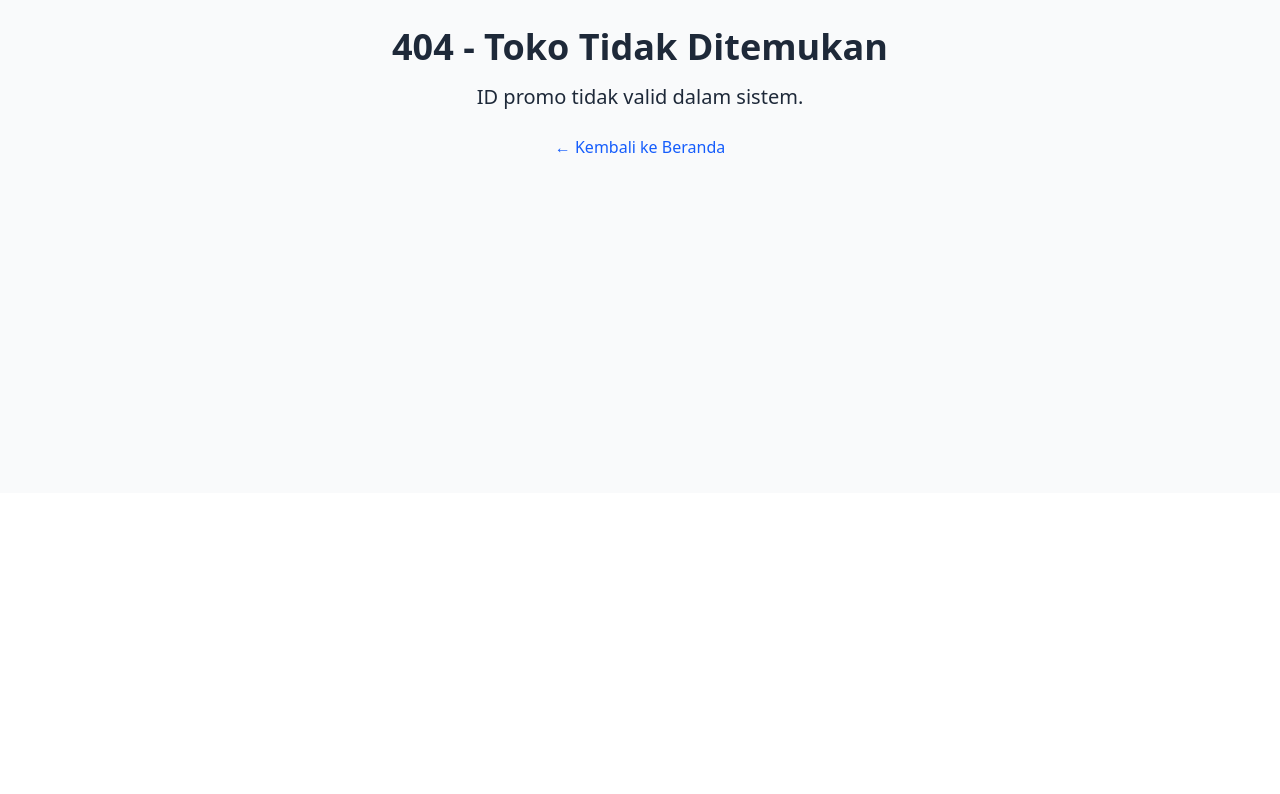
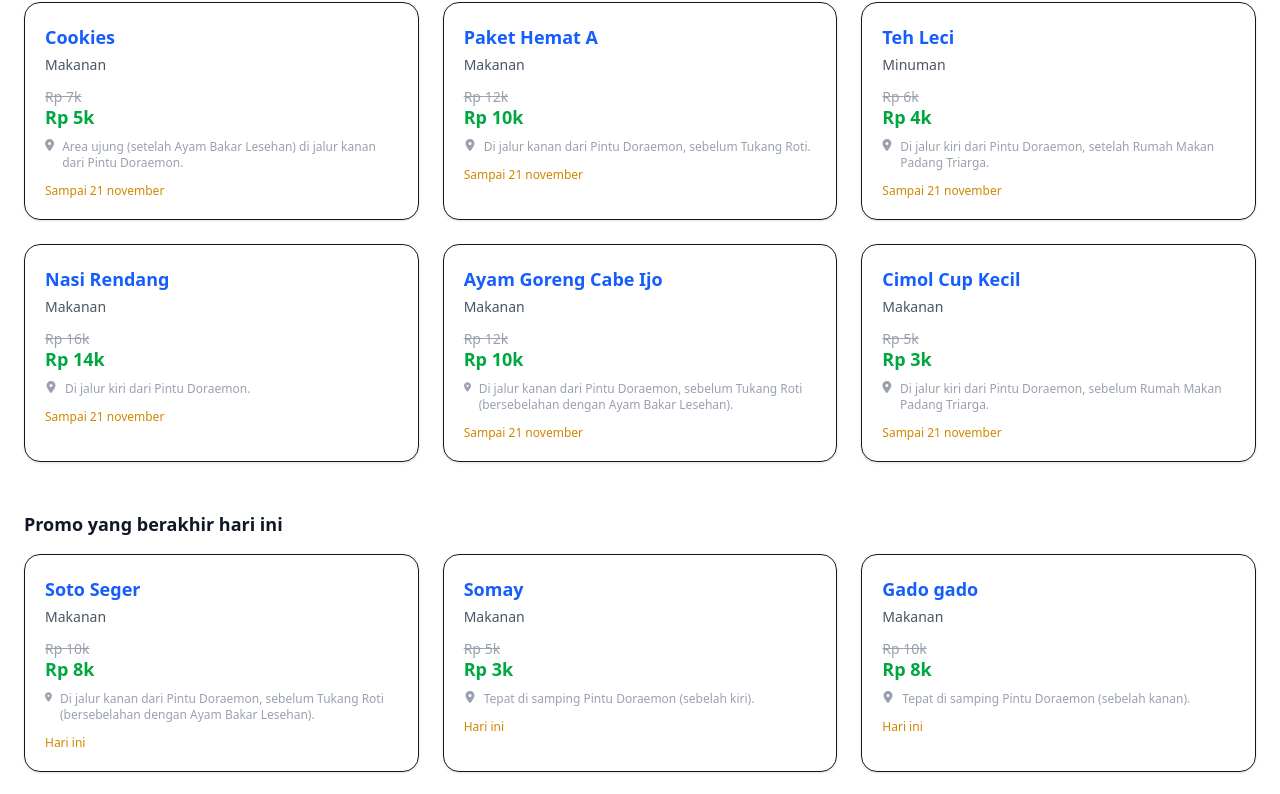
Before and after one commit to Arjuna-Ragil/dora, a Next.js app: page /promo in a window 1280 px wide. Before the commit this address had no page. Shown: the part 307-1101 px from the top of the page. Before the commit the page ends 800 px from the top, so only its background shows below. Built offline with nearby package versions, Linux system fonts and the light colour scheme; a web font is replaced by a local one.

Commit message:
hampir fix

```diff
--- /dev/null
+++ b/src/app/promo/component/PromoSection.jsx
@@ -0,0 +1,78 @@
+"use client";
+
+import { motion } from "framer-motion";
+import { FaLocationDot } from "react-icons/fa6";
+
+const PromoSection = ({ promoItems }) => {
+  return (
+    <>
+      {/* Promo Sections */}
+      <section className="mt-12">
+        <h2 className="text-lg font-semibold mb-4">Promo Terbaru</h2>
+        <div className="grid grid-cols-1 md:grid-cols-2 lg:grid-cols-3 gap-6">
+          {promoItems.slice(0, 6).map((item, i) => (
+            <motion.div
+              key={i}
+              initial={{ opacity: 0, y: 20 }}
+              animate={{ opacity: 1, y: 0 }}
+              transition={{ delay: i * 0.05 }}
+              className="border rounded-2xl p-5 shadow-sm hover:shadow-md cursor-pointer"
+            >
+              <h3 className="text-blue-600 font-semibold text-lg">
+                {item.menu[0].nama}
+              </h3>
+              <p className="text-sm text-gray-600 mt-1">{item.kategori}</p>
+
+              <div className="mt-3 text-sm">
+                <p className="text-gray-400 line-through">
+                  Rp {item.menu[0].harga}k
+                </p>
+                <p className="text-green-600 font-semibold text-lg -mt-1">
+                  Rp {item.menu[0].harga - 2}k
+                </p>
+              </div>
+
+              <p className="flex gap-2 text-xs text-gray-400 mt-2"><FaLocationDot /> {item.lokasi_sederhana}</p>
+              <p className="text-xs text-yellow-600 mt-3">Sampai 21 november</p>
+            </motion.div>
+          ))}
+        </div>
+      </section>
+
+      <section className="mt-12 mb-20">
+        <h2 className="text-lg font-semibold mb-4">
+          Promo yang berakhir hari ini
+        </h2>
+        <div className="grid grid-cols-1 md:grid-cols-2 lg:grid-cols-3 gap-6">
+          {promoItems.slice(6, 12).map((item, i) => (
+            <motion.div
+              key={i}
+              initial={{ opacity: 0, y: 20 }}
+              animate={{ opacity: 1, y: 0 }}
+              transition={{ delay: i * 0.05 }}
+              className="border rounded-2xl p-5 shadow-sm hover:shadow-md cursor-pointer"
+            >
+              <h3 className="text-blue-600 font-semibold text-lg">
+                {item.menu[0].nama}
+              </h3>
+              <p className="text-sm text-gray-600 mt-1">{item.kategori}</p>
+
+              <div className="mt-3 text-sm">
+                <p className="text-gray-400 line-through">
+                  Rp {item.menu[0].harga}k
+                </p>
+                <p className="text-green-600 font-semibold text-lg -mt-1">
+                  Rp {item.menu[0].harga - 2}k
+                </p>
+              </div>
+              <p className="flex gap-2 text-xs text-gray-400 mt-2"><FaLocationDot /> {item.lokasi_sederhana}</p>
+              <p className="text-xs text-yellow-600 mt-3">Hari ini</p>
+            </motion.div>
+          ))}
+        </div>
+      </section>
+    </>
+  );
+};
+
+export default PromoSection;
--- /dev/null
+++ b/src/app/promo/page.js
@@ -0,0 +1,34 @@
+"use state"
+
+import TopNavbar from "../../../component/TopNavbar";
+import PromoSection from "./component/PromoSection"
+import data from "../../data/data.json"
+
+const page = () => {
+  // const promoItems = Array(6).fill({
+  //   title: "Sumi-sumi | Diskon 40%",
+  //   desc: "Makanan berat cepat saji",
+  //   loc: "Belok kanan dari Pintu Doraemon",
+  //   until: "Sampai 31 Okt",
+  // });
+
+  const promoItems = data.umkm_data
+
+  return (
+    <>
+      <TopNavbar />
+      <div className="min-h-screen w-full bg-white text-gray-900 p-6">
+        <div className="text-center mt-10">
+          <h1 className="text-4xl font-bold mb-3">Promo of the Day</h1>
+          <p className="text-sm text-gray-500 mb-6 max-w-xl mx-auto">
+            Setiap hari selalu ada promo baru dari UMKM sekitar Pintu Doraemon. Siapa tahu, tempat langganan kamu lagi kasih diskon hari ini!
+          </p>
+        </div>
+
+        <PromoSection promoItems={promoItems} />
+      </div>
+    </>
+  )
+}
+
+export default page
--- a/src/data/data.json
+++ b/src/data/data.json
@@ -152,11 +152,11 @@
       "lokasi_sederhana": "Tepat di samping Pintu Doraemon (sebelah kiri).",
       "image": "https://firebasestorage.googleapis.com/v0/b/planix-2b1a8.firebasestorage.app/o/umkm-dora%2Fbatagor.jpg?alt=media&token=6d41029b-fc65-4188-816c-8dbe970ccb5b",
       "menu": [
-        {"nama": "Somay", "harga": "Tersedia"},
-        {"nama": "Batagor", "harga": "Tersedia"},
-        {"nama": "Batagor + Somay", "harga": "Tersedia"},
-        {"nama": "Batagor + Otak-otak", "harga": "Tersedia"},
-        {"nama": "Pempek", "harga": "Tersedia"}
+        {"nama": "Somay", "harga": 5},
+        {"nama": "Batagor", "harga": 5},
+        {"nama": "Batagor + Somay", "harga": 8},
+        {"nama": "Batagor + Otak-otak", "harga": 8},
+        {"nama": "Pempek", "harga": 10}
       ],
       "kontak": null
     },
```
Also changed, not shown: public/logo.svg (added).
